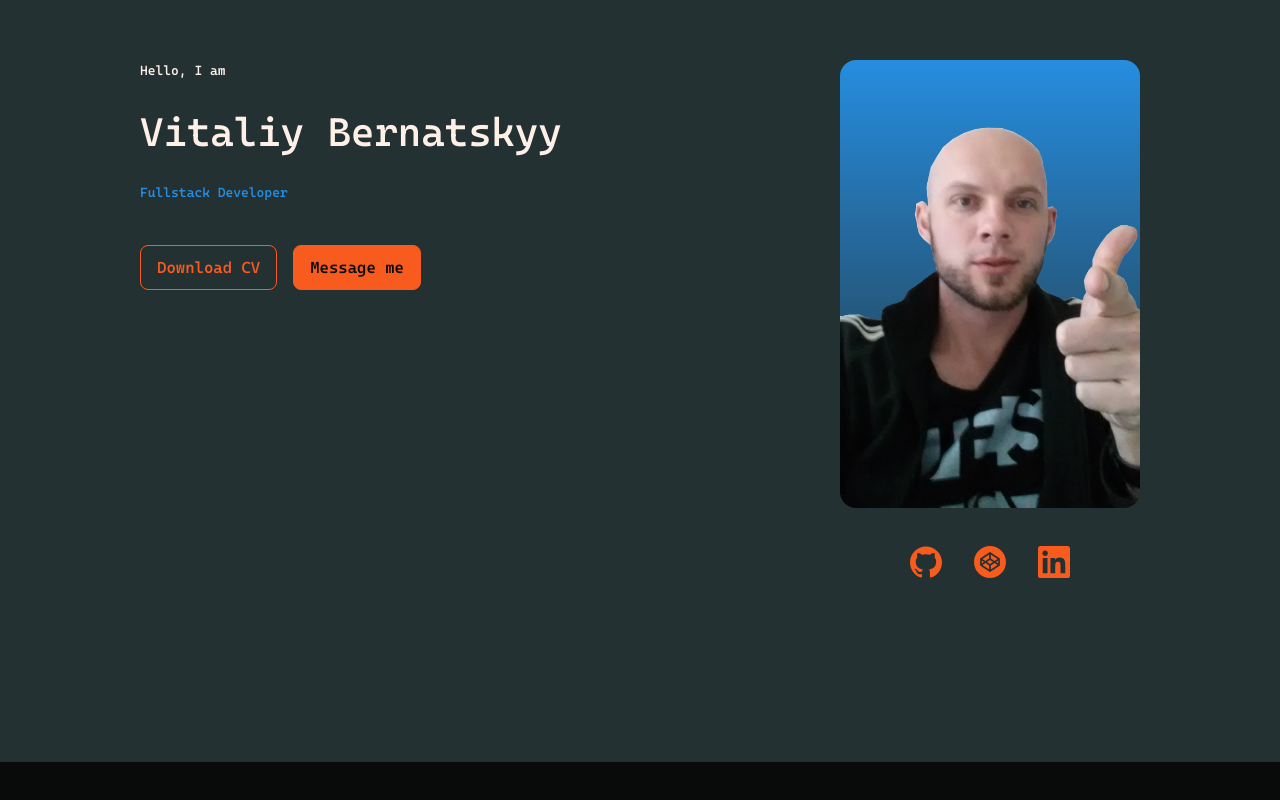
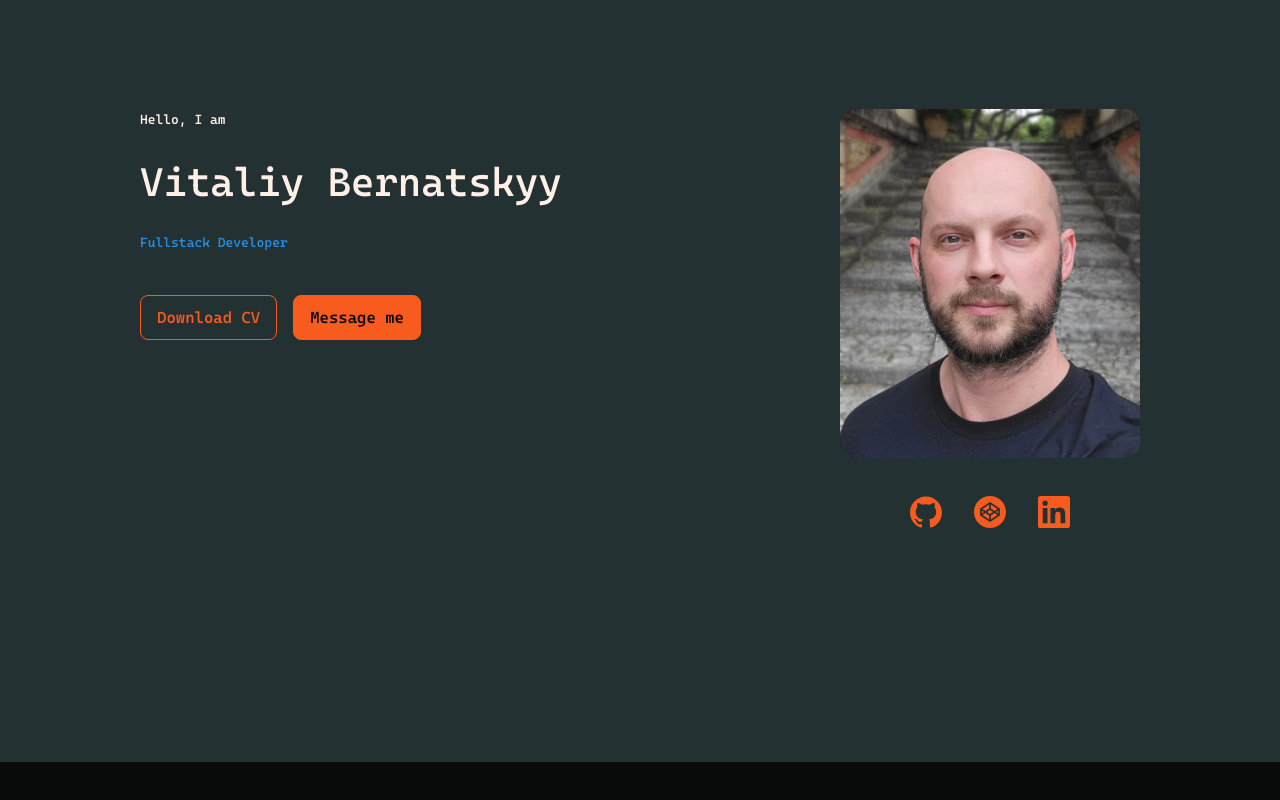
Before and after one commit to vyber7/portfolio, a React (Create React App) app: page / in a window 1280 px wide. Shown: the part 108-908 px from the top of the page. Built offline with nearby package versions, Linux system fonts and the light colour scheme.

Commit message:
picture uodated

```diff
--- a/src/components/header.jsx
+++ b/src/components/header.jsx
@@ -1,6 +1,6 @@
 import "../styles/header.css";
 import CTA from "./CTA";
-import ME from "../assets/me.png";
+import ME from "../assets/me.jpg";
 import { SiGithub } from "react-icons/si";
 import { SiLinkedin } from "react-icons/si";
 import { SiCodepen } from "react-icons/si";
--- a/src/styles/contact.css
+++ b/src/styles/contact.css
@@ -5,8 +5,6 @@
 .message {
   opacity: 0;
   font-size: 0.8rem;
-  background: var(--color-bg);
-  vertical-align: middle;
   border-radius: 0.5rem;
   align-self: center;
   z-index: 100;
--- a/src/styles/header.css
+++ b/src/styles/header.css
@@ -32,7 +32,6 @@ header {
 
 .me {
   border-radius: 1rem;
-  background: linear-gradient(var(--color-primary), transparent);
   width: 100%;
   overflow: hidden;
 }
```
Also changed, not shown: src/assets/me.jpg (added), src/assets/me.png (deleted).
